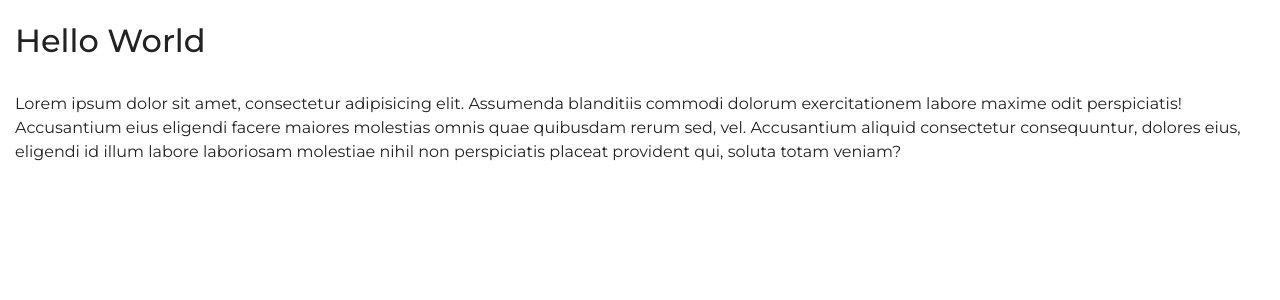
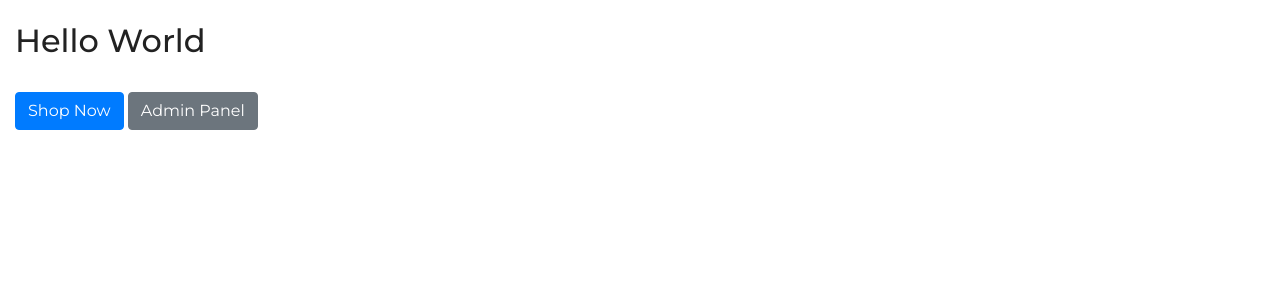
Before and after one commit to pdadhikary/flask-pet-store, a Flask app: page / in a window 1280 px wide. Shown: the part 69-369 px from the top of the page. Run offline with Flask 2, Linux system fonts and the light colour scheme; some libraries are stand-ins or nearby versions.

Commit message:
products added

```diff
--- a/flask_pet_store/templates/index.html
+++ b/flask_pet_store/templates/index.html
@@ -7,10 +7,7 @@
         <br>
         <h2>Hello World</h2>
         <br>
-        <p>Lorem ipsum dolor sit amet, consectetur adipisicing elit. Assumenda blanditiis commodi dolorum exercitationem
-            labore maxime odit perspiciatis! Accusantium eius eligendi facere maiores molestias omnis quae quibusdam
-            rerum
-            sed, vel. Accusantium aliquid consectetur consequuntur, dolores eius, eligendi id illum labore laboriosam
-            molestiae nihil non perspiciatis placeat provident qui, soluta totam veniam?</p>
+        <a class="btn btn-primary" href="{{ url_for('products.index') }}">Shop Now</a>
+        <a class="btn btn-secondary" href="{{ url_for('admin.index') }}">Admin Panel</a>
     </div>
 {% endblock %}
```
Also changed, not shown: flask_pet_store/pet_store.db, flask_pet_store/static/img/uploads/product_images/BlXy6iZACaQFOt6W.jpg (added), flask_pet_store/static/img/uploads/product_images/C-S7Zp_sHSwZDT7J.jpg (added), flask_pet_store/static/img/uploads/product_images/ZaUxJ13vwvpBpU4Y.jpg (added), flask_pet_store/static/img/uploads/product_images/m9b_gMDQdlIpR32N.jpg (added), flask_pet_store/static/img/uploads/product_images/q_sbRpXzOTfg8XH7.jpg (added), flask_pet_store/static/img/uploads/product_images/ydT8jGhTp7-Xoq2b.jpg (added).
